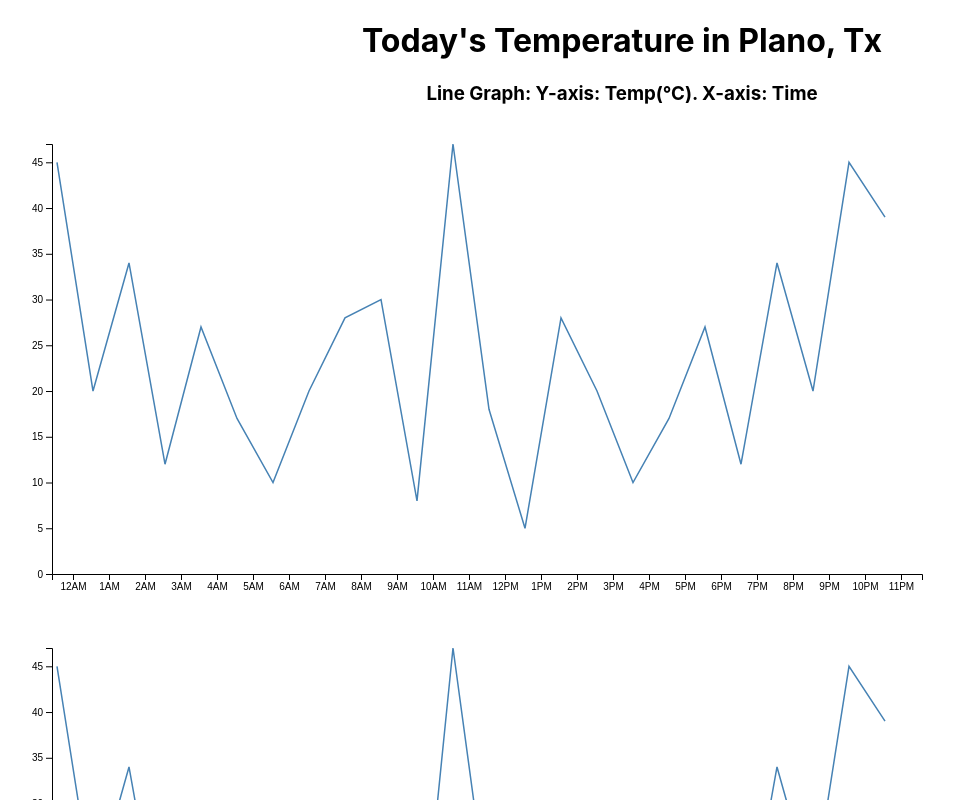
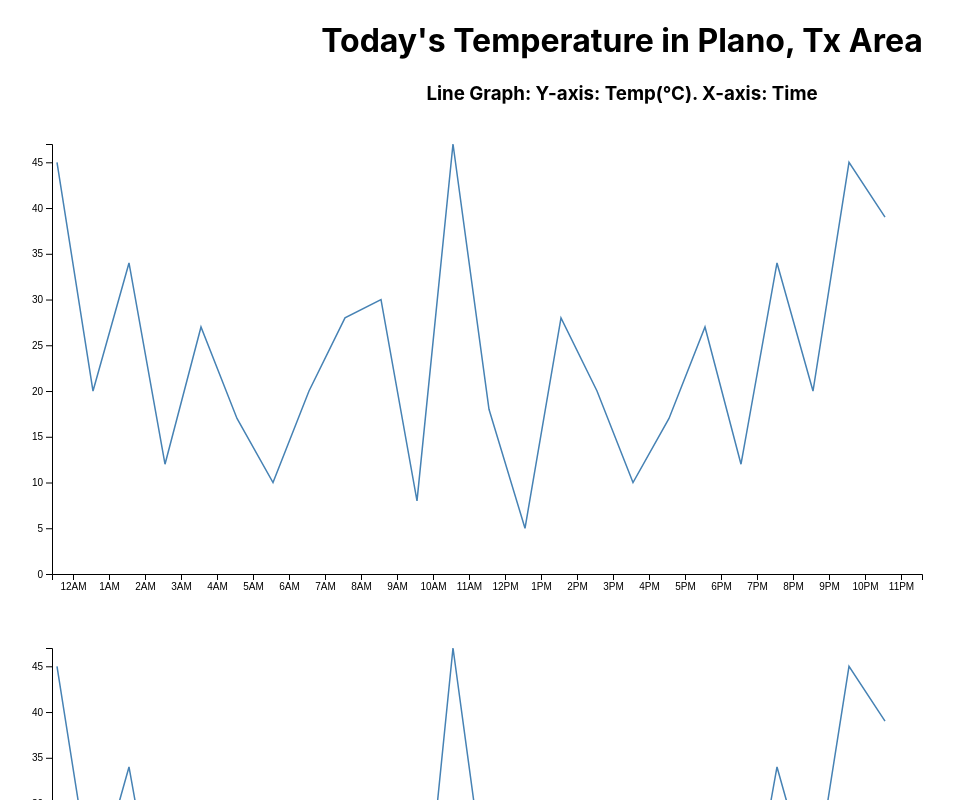
Before and after one commit to mtp-sense/cicd-github-actions-react-d3, a React (Create React App) app: page / in a window 1280 px wide. Shown: the top 800 px of the page, without its empty margins (18-972 px from the left). Built offline with nearby package versions, Linux system fonts and the light colour scheme.

Commit message:
Fixed the error to pass the test

```diff
--- a/src/App.js
+++ b/src/App.js
@@ -88,7 +88,7 @@ function App() {
   };
   return (
     <div className="App">
-      <h1>Today's Temperature in Plano, Tx</h1>
+      <h1>Today's Temperature in Plano, Tx Area</h1>
       <h3>
         Line Graph: Y-axis: Temp(<span>&deg;C</span>). X-axis: Time
       </h3>
```
